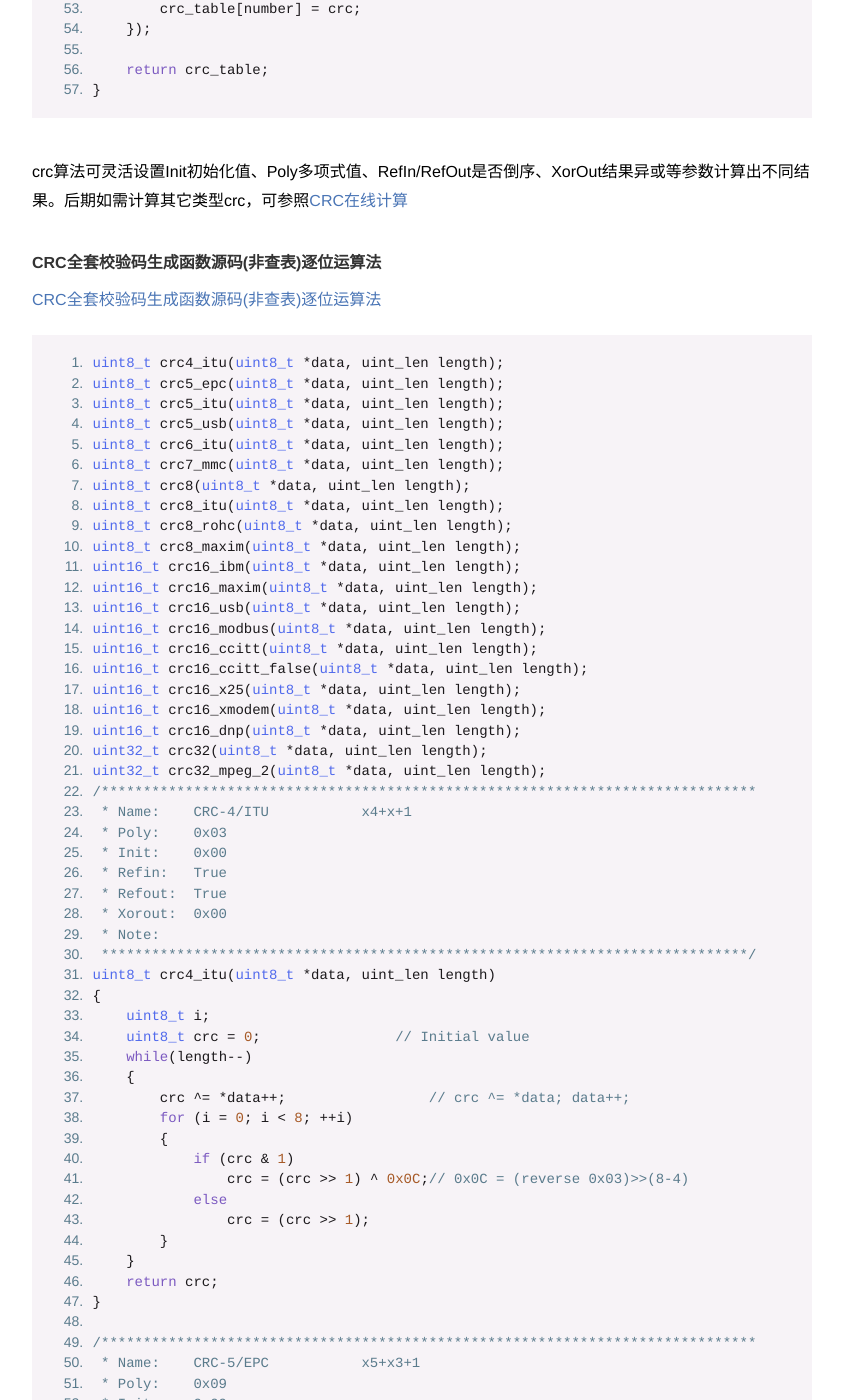
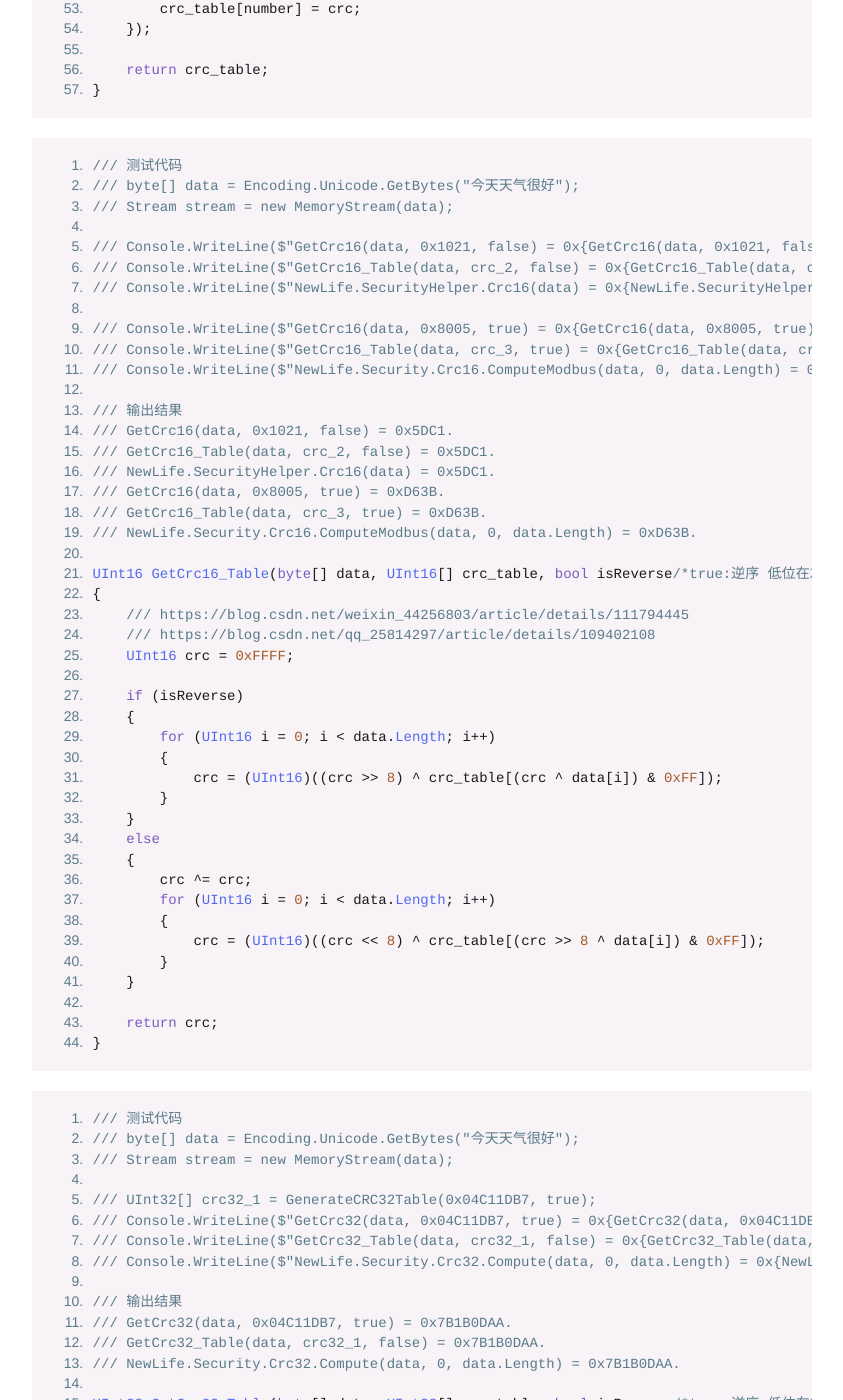
Before and after one commit to njit-77/njit-77.github.io, a Jekyll site: the page built from _posts/2023-06-10-CRC校验.md, in a window 1280 px wide and 1400 px high, scrolled down 6323 px. Shown: the whole window, without its empty margins (218-1061 px from the left). Built offline with Jekyll 4.4.1, drawn with Linux system fonts in a browser that asks for light colours; some of the changed text lies outside the part shown.

Commit message:
Update 2023-06-10-CRC校验.md

````diff
--- a/_posts/2023-06-10-CRC校验.md
+++ b/_posts/2023-06-10-CRC校验.md
@@ -310,6 +310,92 @@ UInt32[] GenerateCRC32Table(UInt32 Poly/*多项式*/, bool isReverse/*true:逆
     });
 
     return crc_table;
+}
+```
+
+```c#
+/// 测试代码
+/// byte[] data = Encoding.Unicode.GetBytes("今天天气很好");
+/// Stream stream = new MemoryStream(data);
+
+/// Console.WriteLine($"GetCrc16(data, 0x1021, false) = 0x{GetCrc16(data, 0x1021, false):X4}.");
+/// Console.WriteLine($"GetCrc16_Table(data, crc_2, false) = 0x{GetCrc16_Table(data, crc_2, false):X4}.");
+/// Console.WriteLine($"NewLife.SecurityHelper.Crc16(data) = 0x{NewLife.SecurityHelper.Crc16(data):X4}.");
+
+/// Console.WriteLine($"GetCrc16(data, 0x8005, true) = 0x{GetCrc16(data, 0x8005, true):X4}.");
+/// Console.WriteLine($"GetCrc16_Table(data, crc_3, true) = 0x{GetCrc16_Table(data, crc_3, true):X4}.");
+/// Console.WriteLine($"NewLife.Security.Crc16.ComputeModbus(data, 0, data.Length) = 0x{NewLife.Security.Crc16.ComputeModbus(data, 0, data.Length):X4}.");
+
+/// 输出结果
+/// GetCrc16(data, 0x1021, false) = 0x5DC1.
+/// GetCrc16_Table(data, crc_2, false) = 0x5DC1.
+/// NewLife.SecurityHelper.Crc16(data) = 0x5DC1.
+/// GetCrc16(data, 0x8005, true) = 0xD63B.
+/// GetCrc16_Table(data, crc_3, true) = 0xD63B.
+/// NewLife.Security.Crc16.ComputeModbus(data, 0, data.Length) = 0xD63B.
+
+UInt16 GetCrc16_Table(byte[] data, UInt16[] crc_table, bool isReverse/*true:逆序 低位在左，高位在右，false:正序 高位在左，低位在右*/)
+{
+    /// https://blog.csdn.net/weixin_44256803/article/details/111794445
+    /// https://blog.csdn.net/qq_25814297/article/details/109402108
+    UInt16 crc = 0xFFFF;
+
+    if (isReverse)
+    {
+        for (UInt16 i = 0; i < data.Length; i++)
+        {
+            crc = (UInt16)((crc >> 8) ^ crc_table[(crc ^ data[i]) & 0xFF]);
+        }
+    }
+    else
+    {
+        crc ^= crc;
+        for (UInt16 i = 0; i < data.Length; i++)
+        {
+            crc = (UInt16)((crc << 8) ^ crc_table[(crc >> 8 ^ data[i]) & 0xFF]);
+        }
+    }
+
+    return crc;
+}
+```
+
+```c#
+/// 测试代码
+/// byte[] data = Encoding.Unicode.GetBytes("今天天气很好");
+/// Stream stream = new MemoryStream(data);
+
+/// UInt32[] crc32_1 = GenerateCRC32Table(0x04C11DB7, true);
+/// Console.WriteLine($"GetCrc32(data, 0x04C11DB7, true) = 0x{GetCrc32(data, 0x04C11DB7, true):X4}.");
+/// Console.WriteLine($"GetCrc32_Table(data, crc32_1, false) = 0x{GetCrc32_Table(data, crc32_1, true):X4}.");
+/// Console.WriteLine($"NewLife.Security.Crc32.Compute(data, 0, data.Length) = 0x{NewLife.Security.Crc32.Compute(data, 0, data.Length):X4}.");
+
+/// 输出结果
+/// GetCrc32(data, 0x04C11DB7, true) = 0x7B1B0DAA.
+/// GetCrc32_Table(data, crc32_1, false) = 0x7B1B0DAA.
+/// NewLife.Security.Crc32.Compute(data, 0, data.Length) = 0x7B1B0DAA.
+
+UInt32 GetCrc32_Table(byte[] data, UInt32[] crc_table, bool isReverse/*true:逆序 低位在左，高位在右，false:正序 高位在左，低位在右*/)
+{
+    UInt32 crc = 0xFFFFFFFF;
+
+    if (isReverse)
+    {
+        for (UInt16 i = 0; i < data.Length; i++)
+        {
+            crc = (UInt32)((crc >> 8) ^ crc_table[(crc ^ data[i]) & 0xFF]);
+        }
+    }
+    else
+    {
+        crc ^= crc;
+        for (UInt16 i = 0; i < data.Length; i++)
+        {
+            crc = (UInt32)((crc << 8) ^ crc_table[(crc >> 24 ^ data[i]) & 0xFF]);
+        }
+    }
+
+    return crc ^ 0xFFFFFFFF;
 }
 ```
 
````
